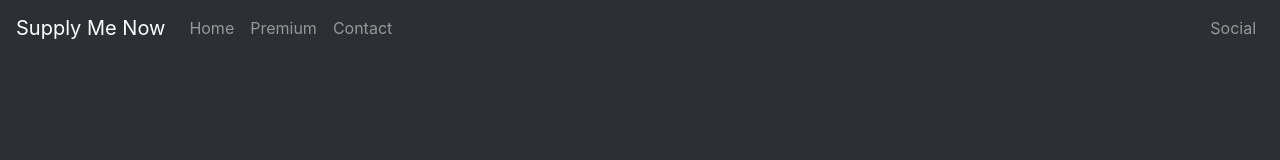
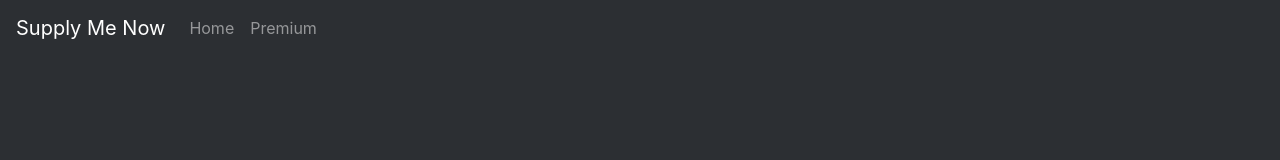
Before and after one commit to Kalasky/construction-delivery, a React (Create React App) app: page / in a window 1280 px wide. Shown: the top 160 px of the page. Built offline with nearby package versions, Linux system fonts and the light colour scheme; a web font is replaced by a local one.

Commit message:
remove contact/social tabs

```diff
--- a/src/Header.js
+++ b/src/Header.js
@@ -10,11 +10,11 @@ const Header = () => {
         <Nav className="mr-auto">
           <Nav.Link href="/">Home</Nav.Link>
           <Nav.Link href="/premium">Premium</Nav.Link>
-          <Nav.Link href="/contact">Contact</Nav.Link>
+          {/* <Nav.Link href="/contact">Contact</Nav.Link> */}
         </Nav>
-        <Nav>
+        {/* <Nav>
           <Nav.Link href="#deets">Social</Nav.Link>
-        </Nav>
+        </Nav> */}
       </Navbar.Collapse>
     </Navbar>
   );
```
